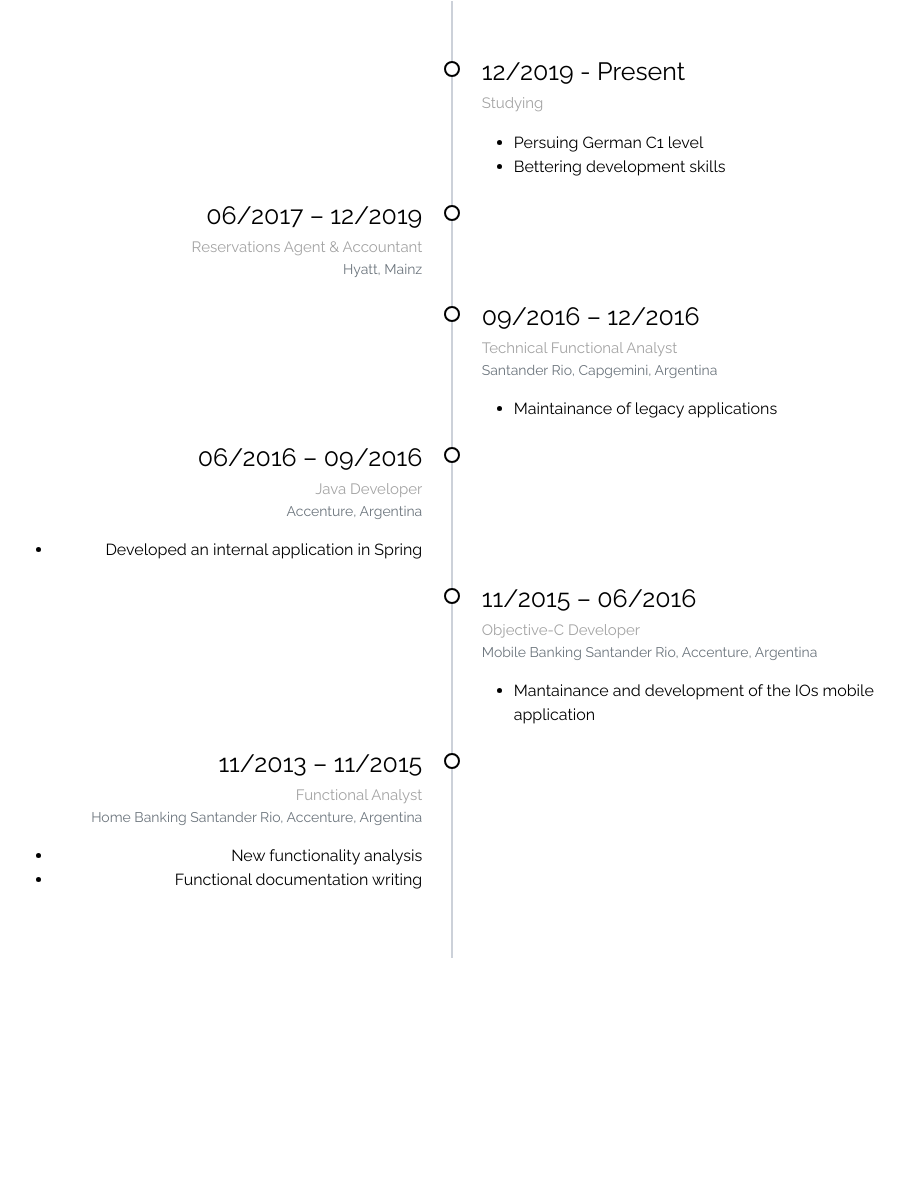
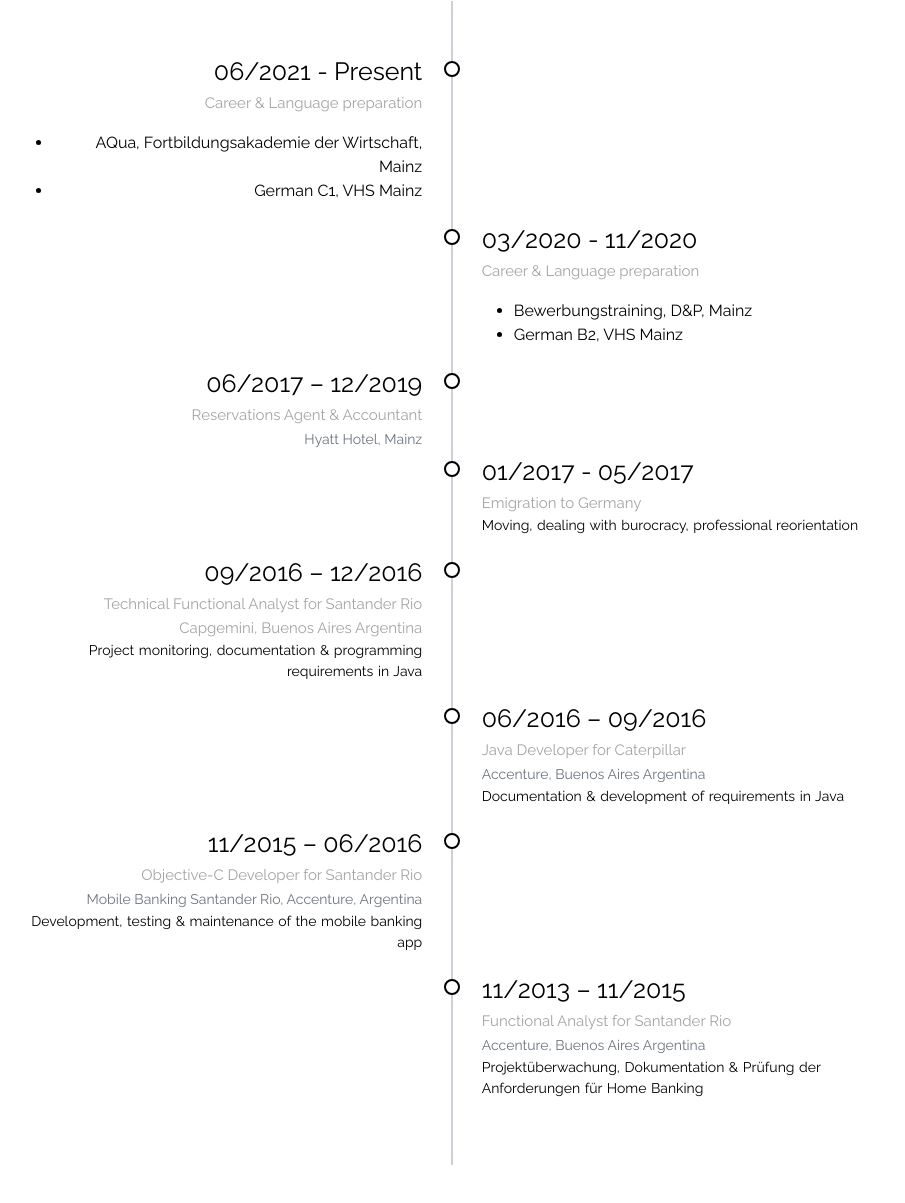
Before and after one commit to jmpala/jmpala.github.com, a plain HTML site: page index.html in a window 1280 px wide. Shown: the part 447-1650 px from the top of the page, without its empty margins (188-1093 px from the left). Before the commit the page ends 1455 px from the top, so only its background shows below. Drawn offline with nearby package versions, Linux system fonts and the light colour scheme.

Commit message:
added blog link

```diff
--- a/index.html
+++ b/index.html
@@ -33,11 +33,12 @@
           <div class="col-lg-7">
             <h2>Juan Martin, Palazzolo</h2>
             <p class="text-justify">
-              I am a Developer with a background as a Functional Analyst, that likes to learn new things and solve problems. I spend my days programming, reading and training.
+              I am a Developer with a background as a Functional Analyst, that ejoys learning new things and solving problems.
             </p>
             <ul class="list-inline text-end social-icons">
               <li class="list-inline-item"><a href="https://github.com/jmpala" target="_blank"><i class="fab fa-github"></i></a></li>
               <li class="list-inline-item"><a href="https://ar.linkedin.com/in/juan-martin-palazzolo-2b417a105" target="_blank"><i class="fab fa-linkedin-in"></i></a></li>
+              <li class="list-inline-item"><a href="https://www.jmpalazzolo.io/" target="_blank"><i class="fab fa-wordpress"></i></a></li>
               <li class="list-inline-item"><a href="mailto:contact@jmpalazzolo.io" target="_blank"><i class="fas fa-envelope"></i></a></li>
             </ul>
           </div>
@@ -65,51 +66,14 @@
               <!-- Timeline -->
               <div class="timeline-container">
 
-                <div class="timeline-block timeline-block-right">
-                  <div class="marker"></div>
+                <div class="timeline-block timeline-block-left">
                   <div class="timeline-content">
-                    <h3 class="timeline-h3">12/2019 - Present</h3>
-                    <span class="timeline-span">Studying</span>
+                    <h3 class="timeline-h3">06/2021 - Present</h3>
+                    <span class="timeline-span">Career & Language preparation</span>
                     <p class="timeline-p text-justify">
                       <ul class="text-left">
-                        <li>Persuing German C1 level</li>
-                        <li>Bettering development skills</li>
-                      </ul>
-                    </p>
-                  </div>
-                </div>
-
-                <div class="timeline-block timeline-block-left">
-                  <div class="timeline-content">
-                    <h3 class="timeline-h3">06/2017 – 12/2019</h3>
-                    <span class="timeline-span">Reservations Agent & Accountant</span>
-                    <p class="text-muted small mb-3">Hyatt, Mainz</p>
-                  </div>
-                  <div class="marker"></div>
-                </div>
-
-                <div class="timeline-block timeline-block-right">
-                  <div class="marker"></div>
-                  <div class="timeline-content">
-                    <h3 class="timeline-h3">09/2016 – 12/2016</h3>
-                    <span class="timeline-span">Technical Functional Analyst</span>
-                    <p class="text-muted small mb-3">Santander Rio, Capgemini, Argentina</p>
-                    <p class="timeline-p text-justify">
-                      <ul class="text-left">
-                        <li>Maintainance of legacy applications</li>
-                      </ul>
-                    </p>
-                  </div>
-                </div>
-
-                <div class="timeline-block timeline-block-left">
-                  <div class="timeline-content">
-                    <h3 class="timeline-h3">06/2016 – 09/2016</h3>
-                    <span class="timeline-span">Java Developer</span>
-                    <p class="text-muted small mb-3">Accenture, Argentina</p>
-                    <p class="timeline-p text-justify">
-                      <ul class="text-left">
-                        <li>Developed an internal application in Spring</li>
+                        <li>AQua, Fortbildungsakademie der Wirtschaft, Mainz</li>
+                        <li>German C1, VHS Mainz</li>
                       </ul>
                     </p>
                   </div>
@@ -119,12 +83,12 @@
                 <div class="timeline-block timeline-block-right">
                   <div class="marker"></div>
                   <div class="timeline-content">
-                    <h3 class="timeline-h3">11/2015 – 06/2016</h3>
-                    <span class="timeline-span">Objective-C Developer</span>
-                    <p class="text-muted small mb-3">Mobile Banking Santander Rio, Accenture, Argentina</p>
+                    <h3 class="timeline-h3">03/2020 - 11/2020</h3>
+                    <span class="timeline-span">Career & Language preparation</span>
                     <p class="timeline-p text-justify">
                       <ul class="text-left">
-                        <li>Mantainance and development of the IOs mobile application</li>
+                        <li>Bewerbungstraining, D&P, Mainz</li>
+                        <li>German B2, VHS Mainz</li>
                       </ul>
                     </p>
                   </div>
@@ -132,17 +96,61 @@
 
                 <div class="timeline-block timeline-block-left">
                   <div class="timeline-content">
-                    <h3 class="timeline-h3">11/2013 – 11/2015</h3>
-                    <span class="timeline-span">Functional Analyst</span>
-                    <p class="text-muted small mb-3">Home Banking Santander Rio, Accenture, Argentina</p>
-                    <p class="timeline-p text-justify">
-                      <ul class="text-left">
-                        <li>New functionality analysis</li>
-                        <li>Functional documentation writing</li>
-                      </ul>
-                    </p>
+                    <h3 class="timeline-h3">06/2017 – 12/2019</h3>
+                    <span class="timeline-span">Reservations Agent & Accountant</span><br>
+                    <span class="text-muted small mb-3">Hyatt Hotel, Mainz</span><br>
                   </div>
                   <div class="marker"></div>
+                </div>
+
+                <div class="timeline-block timeline-block-right">
+                  <div class="marker"></div>
+                  <div class="timeline-content">
+                    <h3 class="timeline-h3">01/2017 - 05/2017</h3>
+                    <span class="timeline-span">Emigration to Germany</span>
+                    <p class="timeline-p text-justify">Moving, dealing with burocracy, professional reorientation</p>
+                  </div>
+                </div>
+
+                <div class="timeline-block timeline-block-left">
+                  <div class="timeline-content">
+                    <h3 class="timeline-h3">09/2016 – 12/2016</h3>
+                    <span class="timeline-span">Technical Functional Analyst for Santander Rio</span><br>
+                    <span class="timeline-span">Capgemini, Buenos Aires Argentina</span><br>
+                    <p class="timeline-p text-justify">Project monitoring, documentation & programming requirements in Java</p>
+                  </div>
+                  <div class="marker"></div>
+                </div>
+
+                <div class="timeline-block timeline-block-right">
+                  <div class="marker"></div>
+                  <div class="timeline-content">
+                    <h3 class="timeline-h3">06/2016 – 09/2016</h3>
+                    <span class="timeline-span">Java Developer for Caterpillar</span><br>
+                    <span class="text-muted small mb-3">Accenture, Buenos Aires Argentina</span><br>
+                    <p class="timeline-p text-justify">Documentation & development of requirements in Java</p>
+                  </div>
+                </div>
+
+                <div class="timeline-block timeline-block-left">
+                  <div class="timeline-content">
+                    <h3 class="timeline-h3">11/2015 – 06/2016</h3>
+                    <span class="timeline-span">Objective-C Developer for Santander Rio</span><br>
+                    <span class="text-muted small mb-3">Mobile Banking Santander Rio, Accenture, Argentina</span><br>
+                    <p class="timeline-p text-justify">Development, testing & maintenance of the mobile banking app</p>
+                  </div>
+                  <div class="marker"></div>
+                </div>
+
+                <div class="timeline-block timeline-block-right">
+                  <div class="marker"></div>
+                  <div class="timeline-content">
+                    <h3 class="timeline-h3">11/2013 – 11/2015</h3>
+                    <span class="timeline-span">Functional Analyst for Santander Rio</span><br>
+                    <span class="text-muted small mb-3">Accenture, Buenos Aires Argentina</span><br>
+                    <p class="timeline-p text-justify">Projektüberwachung, Dokumentation & Prüfung
+                      der Anforderungen für Home Banking</p>
+                  </div>
                 </div>
               </div>
 
```
